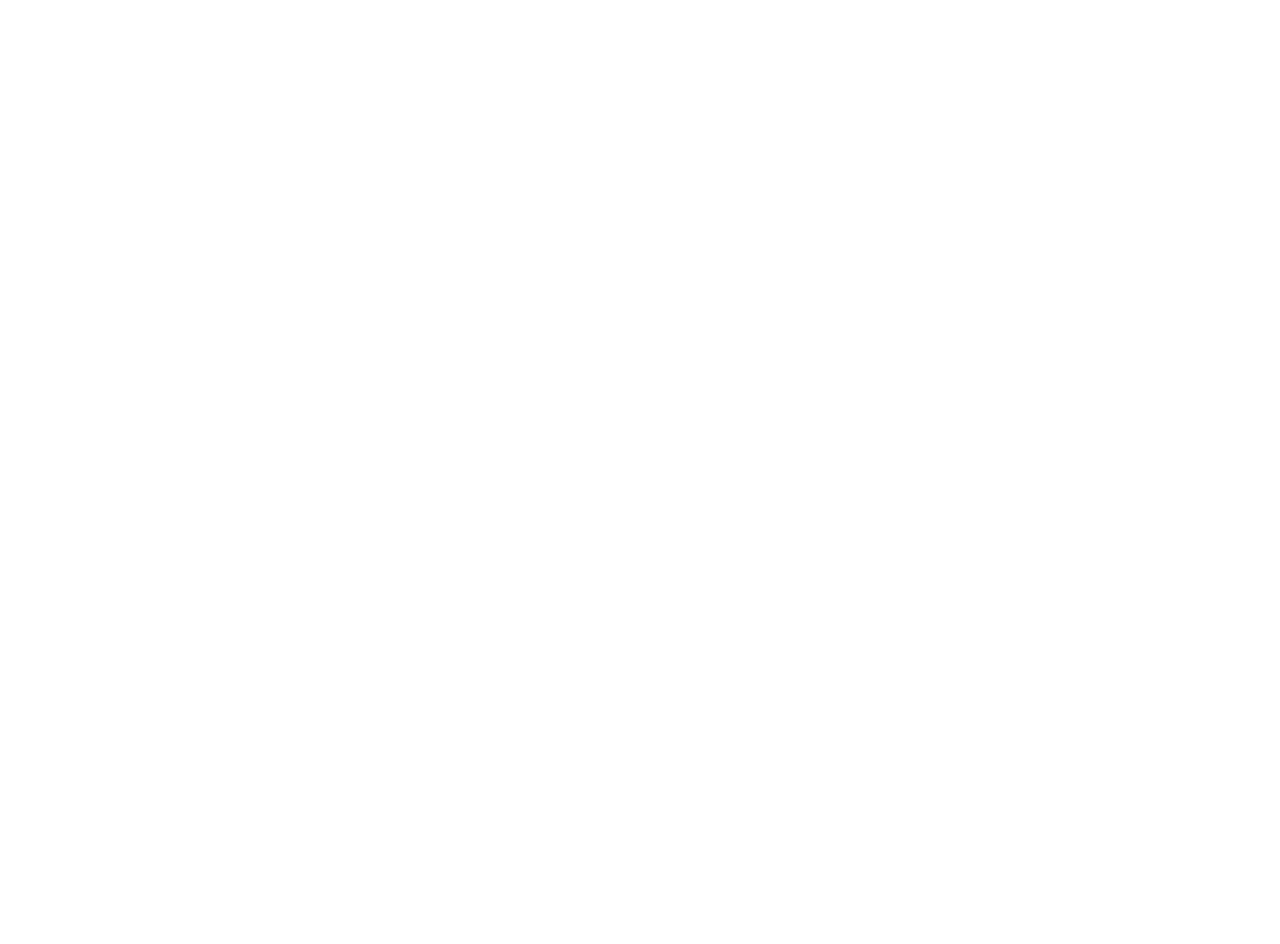
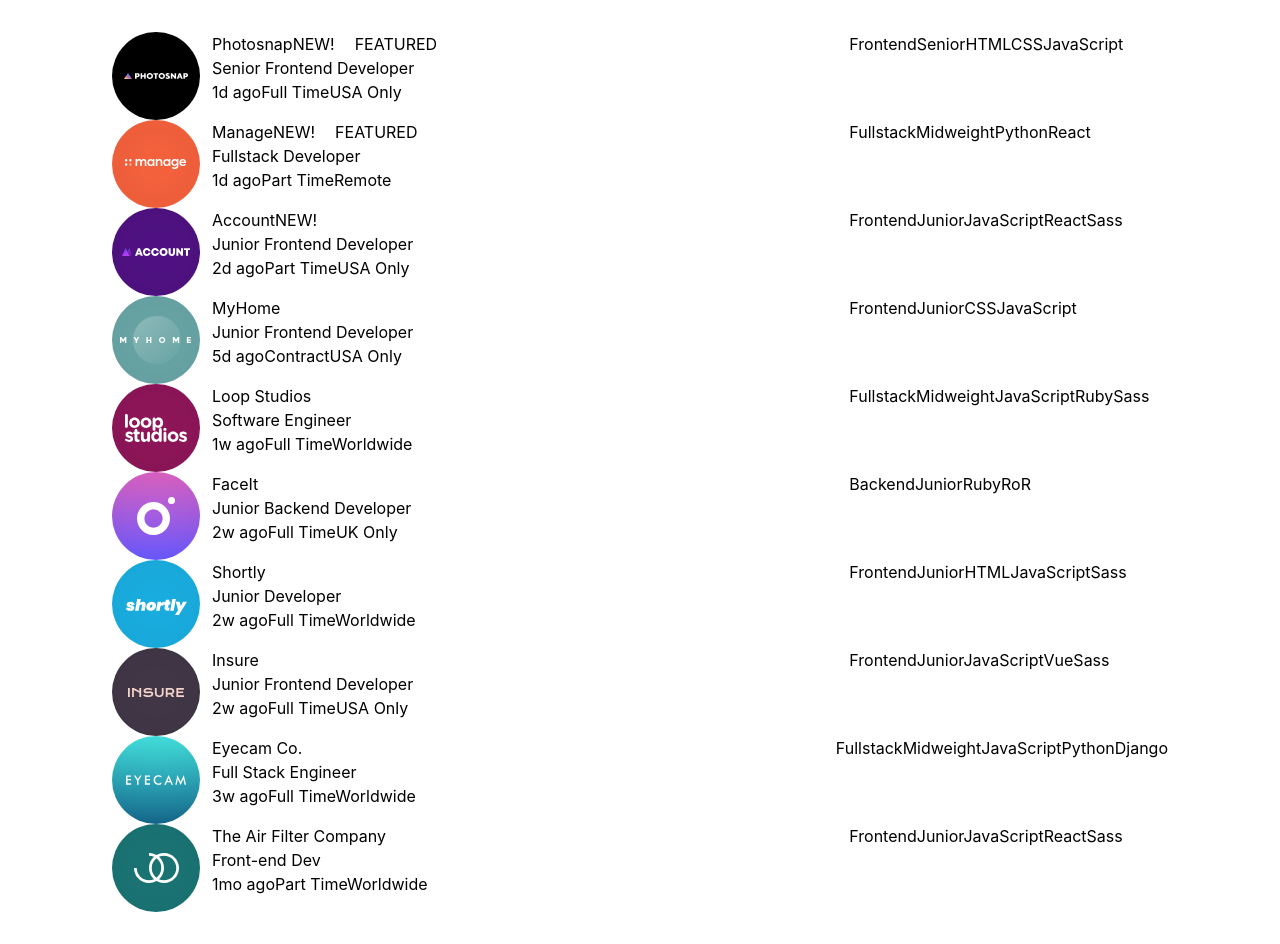
Before and after one commit to Elio1995/static-job-listings-master, a React (Vite) app: page / in a window 1280 px wide. Before the commit the page ends 800 px from the top, so only its background shows below. Built offline with nearby package versions, Linux system fonts and the light colour scheme.

Commit message:
Adding the infos and fixing the grid of a card

```diff
--- a/src/App.css
+++ b/src/App.css
@@ -5,37 +5,6 @@
   text-align: center;
 }
 
-.logo {
-  height: 6em;
-  padding: 1.5em;
-  will-change: filter;
+.card {
+  grid-template-columns: 100px 2fr 1fr;
 }
-.logo:hover {
-  filter: drop-shadow(0 0 2em #646cffaa);
-}
-.logo.react:hover {
-  filter: drop-shadow(0 0 2em #61dafbaa);
-}
-
-@keyframes logo-spin {
-  from {
-    transform: rotate(0deg);
-  }
-  to {
-    transform: rotate(360deg);
-  }
-}
-
-@media (prefers-reduced-motion: no-preference) {
-  a:nth-of-type(2) .logo {
-    animation: logo-spin infinite 20s linear;
-  }
-}
-
-.card {
-  padding: 2em;
-}
-
-.read-the-docs {
-  color: #888;
-}
--- a/src/App.tsx
+++ b/src/App.tsx
@@ -156,7 +156,44 @@
     },
   ];
 
-  return <div className="App"></div>;
+  return (
+    <div className="App">
+      {jobList.map((job) => {
+        return (
+          <div className="card grid mx-20 bg-white">
+            <div>
+              <img src={job.logo}></img>
+            </div>
+            <div className="text-start text-black">
+              <span>{job.company}</span>
+              <span>{job.new === true ? "NEW!" : ""}</span>
+              <span className="ml-5">
+                {job.featured === true ? "FEATURED" : ""}
+              </span>
+              <p>{job.position}</p>
+              <span>{job.postedAt}</span>
+              <span>{job.contract}</span>
+              <span>{job.location}</span>
+            </div>
+            <div className="text-start text-black">
+              <span>{job.role}</span>
+              <span>{job.level}</span>
+              <span>
+                {job.languages.map((language) => {
+                  return <>{language}</>;
+                })}
+              </span>
+              <span>
+                {job.tools.map((language) => {
+                  return <>{language}</>;
+                })}
+              </span>
+            </div>
+          </div>
+        );
+      })}
+    </div>
+  );
 }
 
 export default App;
```
